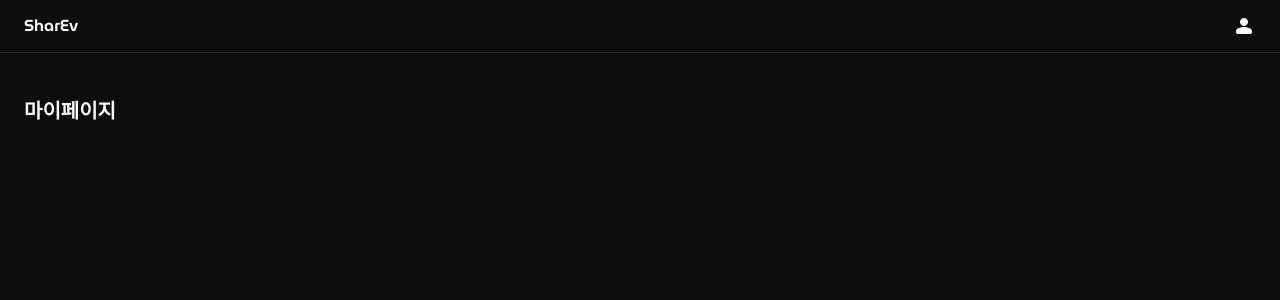
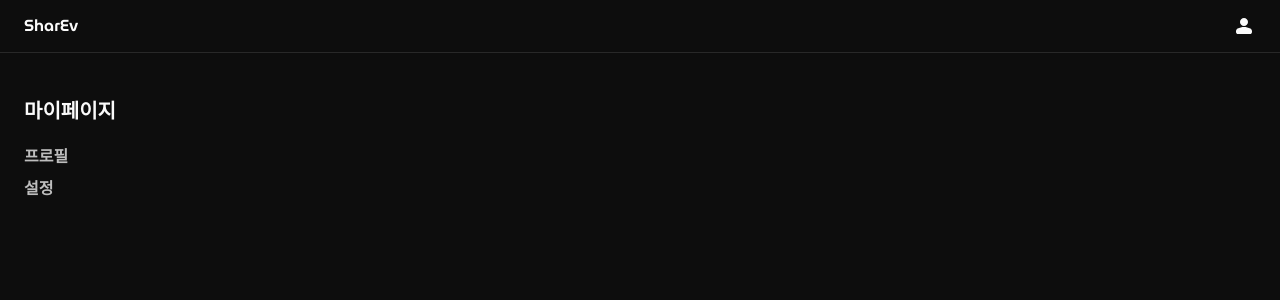
Before and after one commit to Nowdays-Goodnight-Cool-Niang/SharEv-Frontend, a React (Vite) app: page /user/11111 in a window 1280 px wide. Shown: the top 300 px of the page. Built offline with nearby package versions, Linux system fonts and the light colour scheme; a web font is replaced by a local one.

Commit message:
feat: 🎸 반복되는 헤딩 처리
✅ Closes: #24

```diff
--- /dev/null
+++ b/src/components/mypage/MySection.tsx
@@ -0,0 +1,19 @@
+function MySection() {
+  const profileFileds = {};
+  const settingFileds = [{ title: '문의하기' }, { title: '로그아웃' }];
+  const datas = [
+    { title: '프로필', field: profileFileds },
+    { title: '설정', field: settingFileds },
+  ];
+  return (
+    <section className="mt-6">
+      <>
+        {datas.map((data) => (
+          <h2 className="text-title-2 mb-4 text-gray-400">{data.title}</h2>
+        ))}
+      </>
+    </section>
+  );
+}
+
+export default MySection;
--- a/src/pages/MyPage.tsx
+++ b/src/pages/MyPage.tsx
@@ -1,9 +1,11 @@
 import FormHeader from '../components/profile/FormHeader';
+import MySection from '../components/mypage/MySection';
 
 function MyPage() {
   return (
     <main className="pt-11">
       <FormHeader content="마이페이지" />
+      <MySection />
     </main>
   );
 }
```
